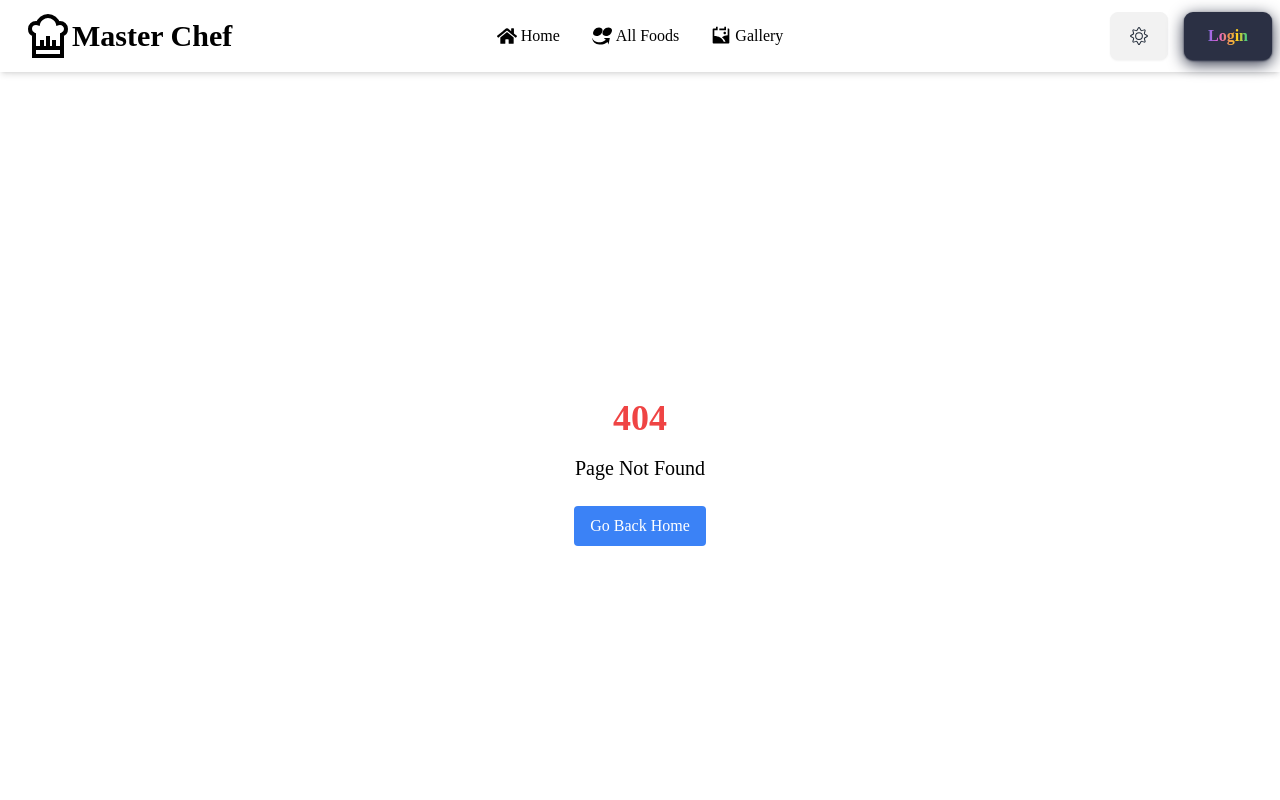
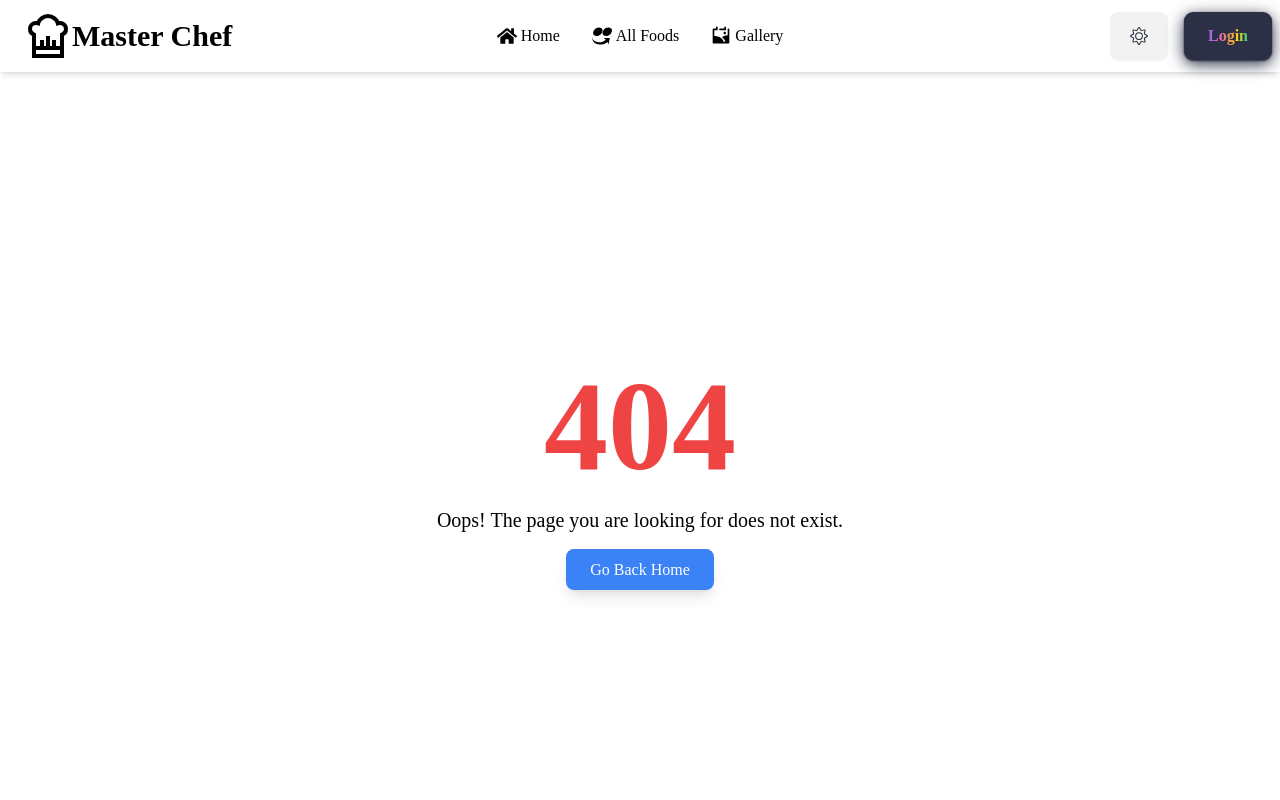
Before and after one commit to Aiman03-del/Master-chef, a React (Vite) app: page /contact in a window 1280 px wide. Shown: the top 800 px of the page. Built offline with nearby package versions, Linux system fonts and the light colour scheme; no server answers; a web font is replaced by a local one.

Commit message:
Add NotFound component with animations and redirect link

```diff
--- a/src/pages/NotFound/NotFound.jsx
+++ b/src/pages/NotFound/NotFound.jsx
@@ -1,16 +1,38 @@
+import { motion } from "framer-motion";
 import { Link } from "react-router-dom";
 
 const NotFound = () => {
   return (
     <div className="flex flex-col items-center justify-center h-screen ">
-      <h1 className="text-4xl font-bold text-red-500 mb-4">404</h1>
-      <p className="text-xl  mb-6">Page Not Found</p>
-      <Link
-        to="/"
-        className="px-4 py-2 bg-blue-500 text-white rounded hover:bg-blue-600"
+      <motion.h1
+        className="text-9xl font-extrabold text-red-500"
+        initial={{ scale: 0.5, opacity: 0 }}
+        animate={{ scale: 1, opacity: 1 }}
+        transition={{ duration: 0.8, ease: "easeInOut" }}
       >
-        Go Back Home
-      </Link>
+        404
+      </motion.h1>
+      <motion.p
+        className="text-xl mt-4"
+        initial={{ x: -100, opacity: 0 }}
+        animate={{ x: 0, opacity: 1 }}
+        transition={{ duration: 0.8, delay: 0.3 }}
+      >
+        Oops! The page you are looking for does not exist.
+      </motion.p>
+      <motion.div
+        className="mt-6"
+        initial={{ y: 100, opacity: 0 }}
+        animate={{ y: 0, opacity: 1 }}
+        transition={{ duration: 0.8, delay: 0.6 }}
+      >
+        <Link
+          to="/"
+          className="px-6 py-3 bg-blue-500 text-white rounded-lg shadow-lg hover:bg-blue-600"
+        >
+          Go Back Home
+        </Link>
+      </motion.div>
     </div>
   );
 };
```
Also changed, not shown: src/pages/Profile/Profile.jsx (deleted), src/pages/Profile/ProfileDropdown.jsx (deleted).
